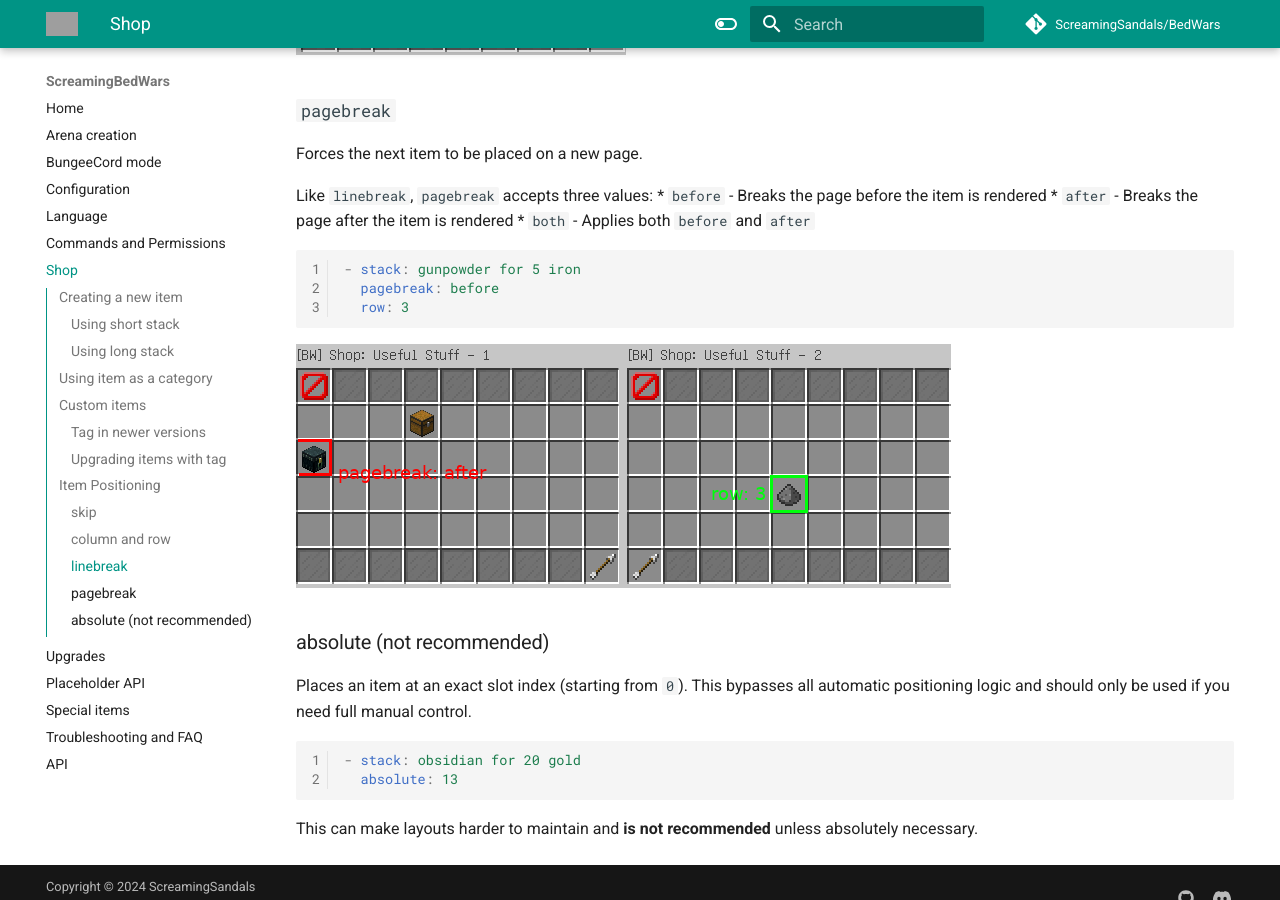
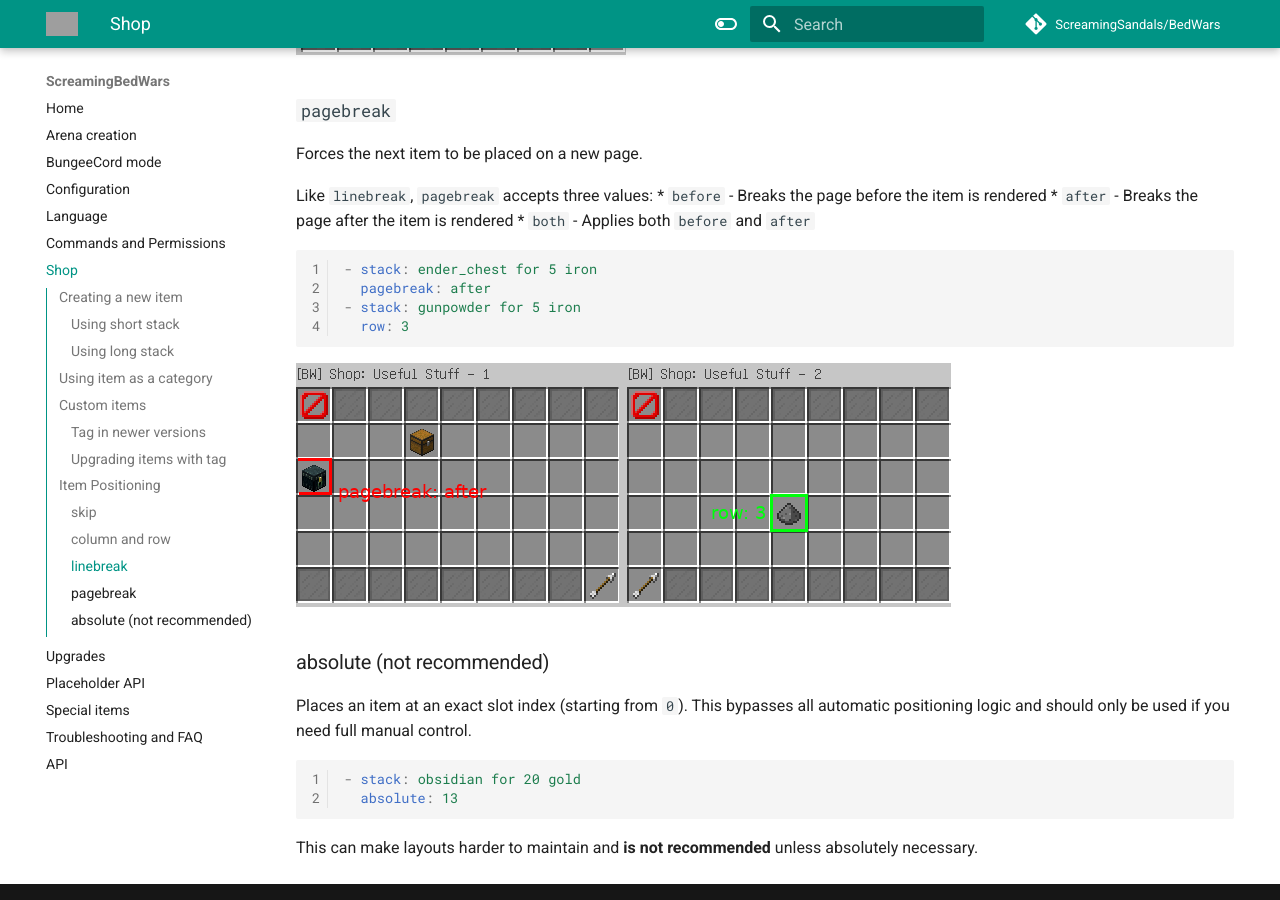
Before and after one commit to ScreamingSandals/BedWars, an MkDocs documentation site: the page built from docs/shop.md, in a window 1280 px wide and 900 px high, scrolled down 5671 px. Built offline with MkDocs 1.6.1 and Material for MkDocs 9.7.7, drawn with Linux system fonts in a browser that asks for light colours; comment, search, counter and statistics services are not loaded; the version menu is left out; grey boxes are pictures that could not be loaded.

Commit message:
docs: fix yaml example for pagebreak

````diff
--- a/docs/shop.md
+++ b/docs/shop.md
@@ -224,8 +224,9 @@ Like `linebreak`, `pagebreak` accepts three values:
 * `both` - Applies both `before` and `after`
 
 ```yaml
+- stack: ender_chest for 5 iron
+  pagebreak: after
 - stack: gunpowder for 5 iron
-  pagebreak: before
   row: 3
 ```
 
````
